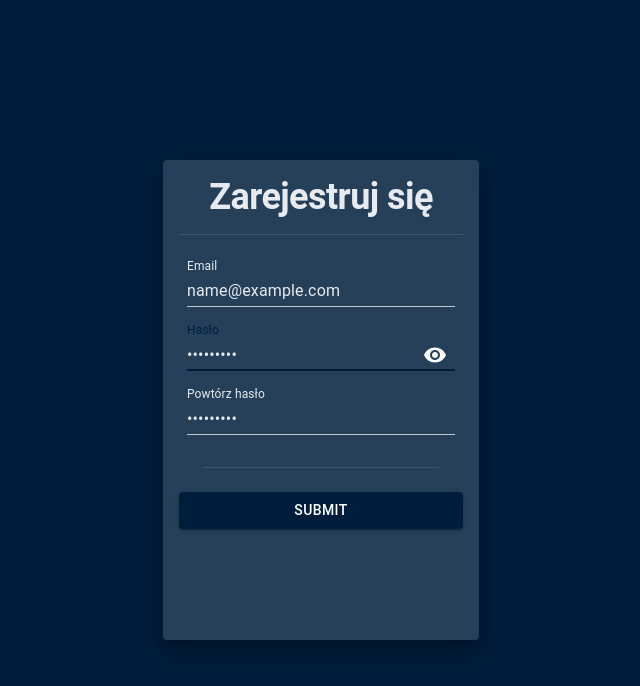
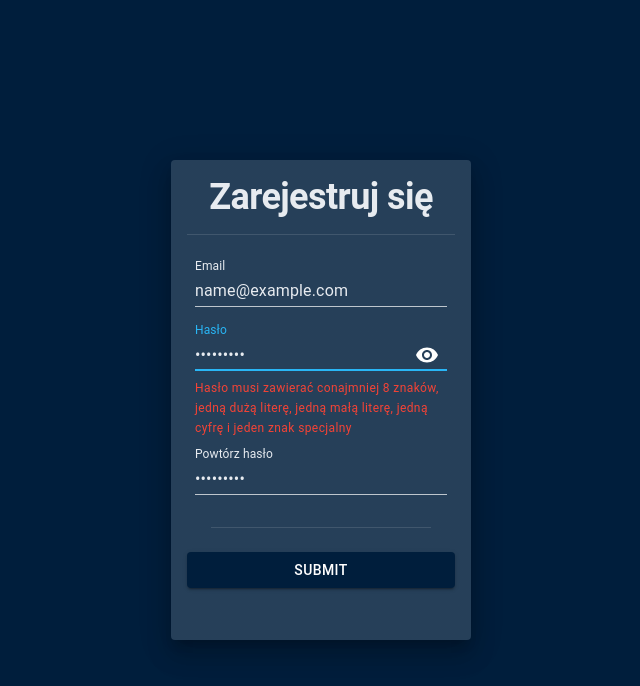
Before and after one commit to Gromzi/registration-module, a React (Vite) app: page / in a window 1280 px wide. Both pictures are taken after typing "name@example.com", "Sample123", "Sample123" into the empty fields and a click on the button "SUBMIT". Shown: the top 686 px of the page, without its empty margins (319-959 px from the left). Built offline with nearby package versions, Linux system fonts and the light colour scheme.

Commit message:
Add displaying errors

```diff
--- a/src/components/RegisterCard.tsx
+++ b/src/components/RegisterCard.tsx
@@ -1,5 +1,4 @@
 import {
-  Box,
   Card,
   CardContent,
   Divider,
@@ -25,21 +24,28 @@ const RegisterCard = () => {
   const handleMouseDownPassword = () => setShowPassword(!showPassword)
 
   const schema = yup.object().shape({
-    email: yup.string().email().required(),
+    email: yup
+      .string()
+      .email('Podaj poprawny email')
+      .required('Email jest polem obowiązkowym'),
     password: yup
       .string()
-      .required()
+      .required('Hasło jest polem obowiązkowym')
       .matches(
         /^(?=.*[a-z])(?=.*[A-Z])(?=.*[0-9])(?=.*[!@#\$%\^&\*])(?=.{8,})/,
         'Hasło musi zawierać conajmniej 8 znaków, jedną dużą literę, jedną małą literę, jedną cyfrę i jeden znak specjalny'
       ),
     confirmPassword: yup
       .string()
-      .required()
-      .oneOf([yup.ref('password')]),
+      .required('Powtórz hasło jest polem obowiązkowym')
+      .oneOf([yup.ref('password')], 'Hasła muszą być jednakowe'),
   })
 
-  const { register, handleSubmit } = useForm({
+  const {
+    register,
+    handleSubmit,
+    formState: { errors },
+  } = useForm({
     resolver: yupResolver(schema),
   })
 
@@ -69,14 +75,25 @@ const RegisterCard = () => {
             label="Email"
             variant="standard"
             sx={{ m: 1 }}
+            color="info"
             {...register('email')}
           />
+          {errors.email?.message && (
+            <Typography
+              variant="caption"
+              color="error"
+              sx={{ ml: 1 }}
+            >
+              {errors.email?.message.toString()}
+            </Typography>
+          )}
 
           <TextField
             type={showPassword ? 'text' : 'password'}
             label="Hasło"
             variant="standard"
             sx={{ m: 1 }}
+            color="info"
             {...register('password')}
             InputProps={{
               endAdornment: (
@@ -95,14 +112,33 @@ const RegisterCard = () => {
               ),
             }}
           />
+          {errors.password?.message && (
+            <Typography
+              variant="caption"
+              color="error"
+              sx={{ ml: 1 }}
+            >
+              {errors.password?.message.toString()}
+            </Typography>
+          )}
 
           <TextField
             type="password"
             label="Powtórz hasło"
             variant="standard"
             sx={{ m: 1 }}
+            color="info"
             {...register('confirmPassword')}
           />
+          {errors.confirmPassword?.message && (
+            <Typography
+              variant="caption"
+              color="error"
+              sx={{ ml: 1 }}
+            >
+              {errors.confirmPassword?.message.toString()}
+            </Typography>
+          )}
 
           <Divider variant="middle" sx={{ m: 3 }} />
 
--- a/src/styles/app.scss
+++ b/src/styles/app.scss
@@ -8,8 +8,9 @@
   align-items: center;
 
   .formCard {
-    max-width: 400px;
-    min-width: 300px;
+    width: 300px;
+    // max-width: 400px;
+    // min-width: 300px;
     min-height: 60svh;
 
     form {
```
